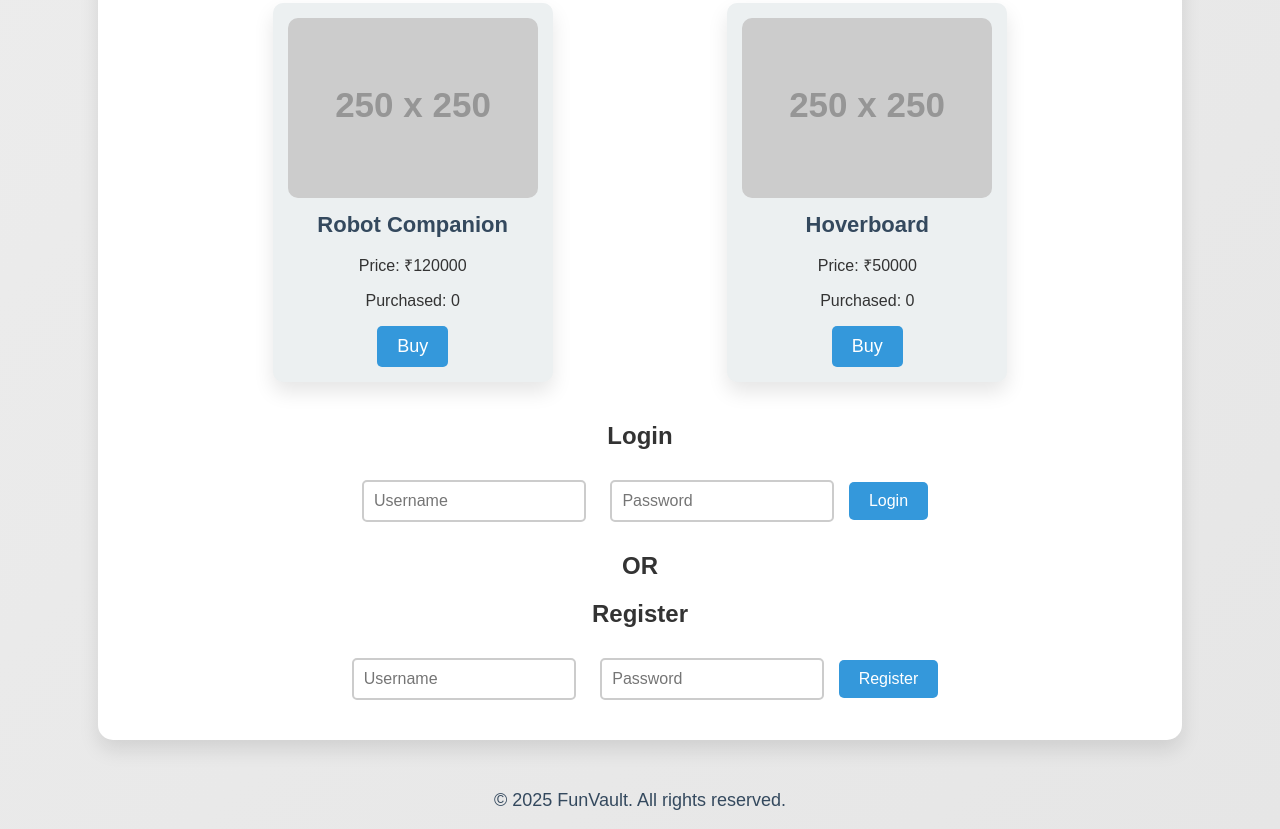
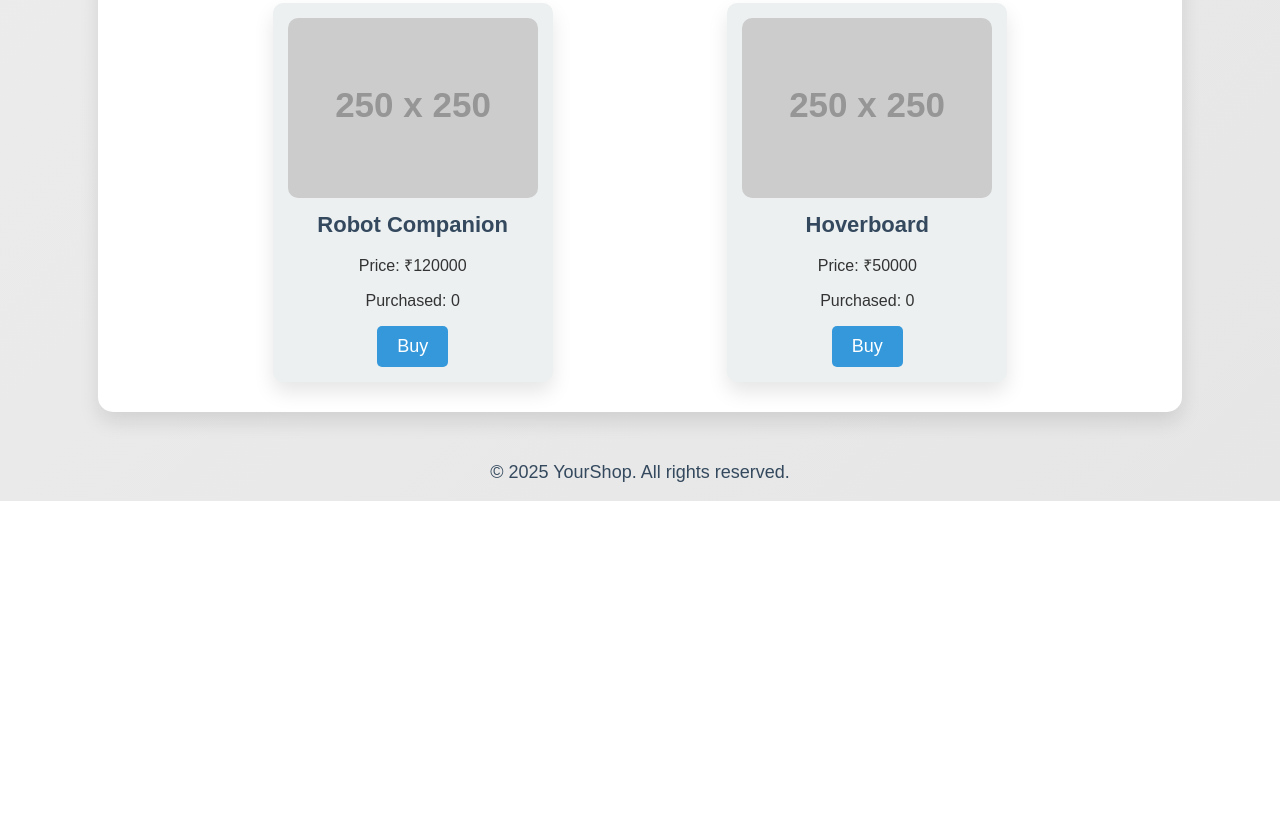
Before and after one commit to Xtension91hub/FunVault, a plain HTML site: page index.html in a window 1280 px wide. Shown: the part 1528-2357 px from the top of the page. After the commit the page ends 2029 px from the top, so only its background shows below. Drawn offline with Linux system fonts and the light colour scheme; placeholder pictures from the web are drawn by us.

Commit message:
Update index.html

```diff
--- a/index.html
+++ b/index.html
@@ -1,16 +1,11 @@
 <!DOCTYPE html>
 <html lang="en">
 <head>
-  <meta charset="UTF-8" />
-  <meta name="viewport" content="width=device-width, initial-scale=1.0" />
+    <meta charset="UTF-8">
+    <meta name="viewport" content="width=device-width, initial-scale=1.0">
     <title>FunVault</title>
-
-  <!-- Google AdSense Verification Script -->
-  <script async src="https://pagead2.googlesyndication.com/pagead/js/adsbygoogle.js?client=ca-pub-7535213942826916"
-    crossorigin="anonymous"></script>
-
     <style>
-    /* Styles same as above */
+        /* Global Styles */
         body {
             font-family: 'Arial', sans-serif;
             background: linear-gradient(135deg, #f0f0f0, #e6e6e6);
@@ -18,6 +13,8 @@
             padding: 0;
             color: #333;
         }
+
+        /* Container for the page content */
         .container {
             width: 80%;
             max-width: 1200px;
@@ -28,22 +25,30 @@
             box-shadow: 0 10px 20px rgba(0, 0, 0, 0.1);
             text-align: center;
         }
+
+        /* Header styles */
         h1 {
             font-size: 36px;
             color: #2c3e50;
             margin-bottom: 20px;
         }
+
+        /* Balance display styles */
         .balance {
             font-size: 24px;
             color: #e74c3c;
             font-weight: bold;
             margin-bottom: 40px;
         }
+
+        /* Search Bar Container */
         .search-container {
             display: flex;
             justify-content: center;
             margin-bottom: 20px;
         }
+
+        /* Search Bar */
         .search-bar {
             padding: 10px;
             width: 70%;
@@ -52,6 +57,8 @@
             border-radius: 5px;
             font-size: 18px;
         }
+
+        /* Search Button */
         .search-btn, .refer-btn {
             padding: 10px 20px;
             background-color: #3498db;
@@ -62,15 +69,20 @@
             cursor: pointer;
             margin-left: 10px;
         }
+
         .search-btn:hover, .refer-btn:hover {
             background-color: #2980b9;
         }
+
+        /* Flexbox container for items */
         .items {
             display: flex;
             flex-wrap: wrap;
             justify-content: space-evenly;
             gap: 30px;
         }
+
+        /* Item Card Styles */
         .item {
             width: 250px;
             background: #ecf0f1;
@@ -81,17 +93,23 @@
             cursor: pointer;
             text-align: center;
         }
+
+        /* Item Image Styling */
         .item img {
             width: 100%;
             height: 180px;
             object-fit: cover;
             border-radius: 10px;
         }
+
+        /* Item Title */
         .item h3 {
             font-size: 22px;
             color: #34495e;
             margin: 10px 0;
         }
+
+        /* Item Purchase Button */
         .item button {
             background-color: #3498db;
             color: white;
@@ -102,54 +120,36 @@
             cursor: pointer;
             transition: background-color 0.3s ease;
         }
+
+        /* Hover Effects */
         .item:hover {
             transform: translateY(-10px);
             box-shadow: 0 15px 30px rgba(0, 0, 0, 0.2);
         }
+
         .item button:hover {
             background-color: #2980b9;
         }
+
+        /* Responsive Styles for Mobile */
         @media (max-width: 768px) {
             .items {
                 flex-direction: column;
                 align-items: center;
             }
+
             .item {
                 width: 80%;
                 margin-bottom: 20px;
             }
         }
+
+        /* Footer Styles */
         footer {
             text-align: center;
             margin-top: 40px;
             font-size: 18px;
             color: #34495e;
-    }
-
-    /* Login/Register Form */
-    .auth-container {
-      margin-top: 40px;
-      text-align: center;
-    }
-    .auth-container input {
-      padding: 10px;
-      width: 200px;
-      margin: 10px;
-      border: 2px solid #ccc;
-      border-radius: 5px;
-      font-size: 16px;
-    }
-    .auth-container button {
-      padding: 10px 20px;
-      background-color: #3498db;
-      color: white;
-      font-size: 16px;
-      border: none;
-      border-radius: 5px;
-      cursor: pointer;
-    }
-    .auth-container button:hover {
-      background-color: #2980b9;
         }
     </style>
 </head>
@@ -158,6 +158,7 @@
         <h1>Shop Items</h1>
         <div class="balance" id="balance">Your Balance: ₹100,000,000,000</div>
 
+        <!-- Search Bar and Buttons -->
         <div class="search-container">
             <input type="text" id="searchInput" class="search-bar" placeholder="Search items..." />
             <button class="search-btn" onclick="searchItems()">Search</button>
@@ -166,32 +167,21 @@
             </a>
         </div>
 
+        <!-- Items Grid -->
         <div class="items" id="itemsContainer">
-      <!-- Items will load here -->
-    </div>
-
-    <!-- Login/Register Form -->
-    <div class="auth-container">
-      <h2>Login</h2>
-      <input type="text" id="username" placeholder="Username" />
-      <input type="password" id="password" placeholder="Password" />
-      <button onclick="login()">Login</button>
-
-      <h2>OR</h2>
-      <h2>Register</h2>
-      <input type="text" id="newUsername" placeholder="Username" />
-      <input type="password" id="newPassword" placeholder="Password" />
-      <button onclick="register()">Register</button>
+            <!-- Dynamically generated items will appear here -->
         </div>
     </div>
 
     <footer>
-    <p>© 2025 FunVault. All rights reserved.</p>
+        <p>© 2025 YourShop. All rights reserved.</p>
     </footer>
 
     <script>
+        // Initial balance set to ₹100,000,000,000
         let balance = 100000000000;
 
+        // Array of items for sale, starting with quantity 0
         const items = [
             { name: "Tank", price: 100000, quantity: 0, image: "https://encrypted-tbn0.gstatic.com/images?q=tbn:ANd9GcSlS3LFvXp6_g4S2lj9KF5Uz8WyWAxMhNhuSeRCXthJLPZJF-x1qgSVfqQ&s=10" },
             { name: "Ship", price: 200000, quantity: 0, image: "https://encrypted-tbn0.gstatic.com/images?q=tbn:ANd9GcS00sHmTNpxPhWuO_ex-pDwhspgWJgBe6-WWpsaeab9DpxhbATxVxAhFqE&s=10" },
@@ -204,11 +194,14 @@
             { name: "Submarine", price: 7000000, quantity: 0, image: "https://via.placeholder.com/250?text=Submarine" },
             { name: "Robot Companion", price: 120000, quantity: 0, image: "https://via.placeholder.com/250?text=Robot+Companion" },
             { name: "Hoverboard", price: 50000, quantity: 0, image: "https://via.placeholder.com/250?text=Hoverboard" }
+            // You can continue adding more items here as needed
         ];
 
+        // Function to display all items
         function displayItems(itemsToDisplay) {
             const container = document.getElementById('itemsContainer');
-      container.innerHTML = '';
+            container.innerHTML = ''; // Clear existing items
+
             itemsToDisplay.forEach(item => {
                 const itemElement = document.createElement('div');
                 itemElement.classList.add('item');
@@ -223,45 +216,32 @@
             });
         }
 
+        // Function to handle item purchase
         function buyItem(itemName) {
             const item = items.find(i => i.name === itemName);
             if (balance >= item.price) {
+                // Deduct the price from balance and increase quantity
                 balance -= item.price;
                 item.quantity++;
+
+                // Update the balance display
                 document.getElementById('balance').innerText = `Your Balance: ₹${balance}`;
+
+                // Update the items display
                 displayItems(items);
             } else {
                 alert('Not enough balance');
             }
         }
 
+        // Function to search items
         function searchItems() {
             const searchQuery = document.getElementById('searchInput').value.toLowerCase();
             const filteredItems = items.filter(item => item.name.toLowerCase().includes(searchQuery));
             displayItems(filteredItems);
         }
 
-    // Login and Register functions
-    function login() {
-      const username = document.getElementById('username').value;
-      const password = document.getElementById('password').value;
-      if (username && password) {
-        alert('Logged in successfully!');
-      } else {
-        alert('Please enter both username and password.');
-      }
-    }
-
-    function register() {
-      const username = document.getElementById('newUsername').value;
-      const password = document.getElementById('newPassword').value;
-      if (username && password) {
-        alert('Registered successfully!');
-      } else {
-        alert('Please enter both username and password.');
-      }
-    }
-
+        // Initially display all items
         displayItems(items);
     </script>
 </body>
```
Lines whose indentation alone changed are shown as unchanged.
